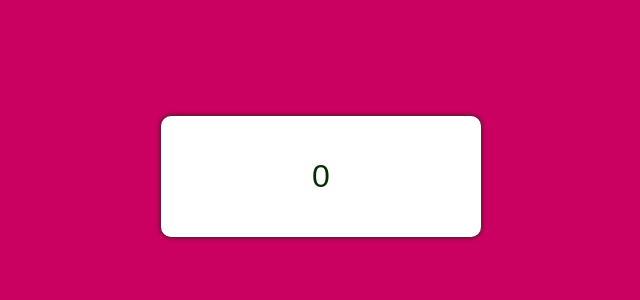
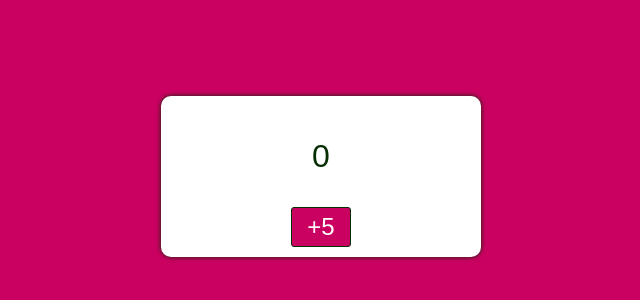
Before and after one commit to SheCodesAus/she-codes-js-exercises-miaozhaod, a plain HTML site: page counter-starter/index.html in a window 1280 px wide. Shown: the part 232-532 px from the top of the page, without its empty margins (319-959 px from the left). Drawn offline with Linux system fonts and the light colour scheme.

Commit message:
Add button input

```diff
--- a/counter-starter/index.html
+++ b/counter-starter/index.html
@@ -14,7 +14,11 @@
   <body>
     <div id="wrapper">
       <p id="number">0</p>
-            <div id="button-wrapper"></div>
+      <div id="button-wrapper">
+        <input type="button" value="+5" id="addition" onclick="add()" />
+      </div>
     </div>
   </body>
+
+  <script src="script.js"></script>
 </html>
```
Lines whose indentation alone changed are shown as unchanged.
